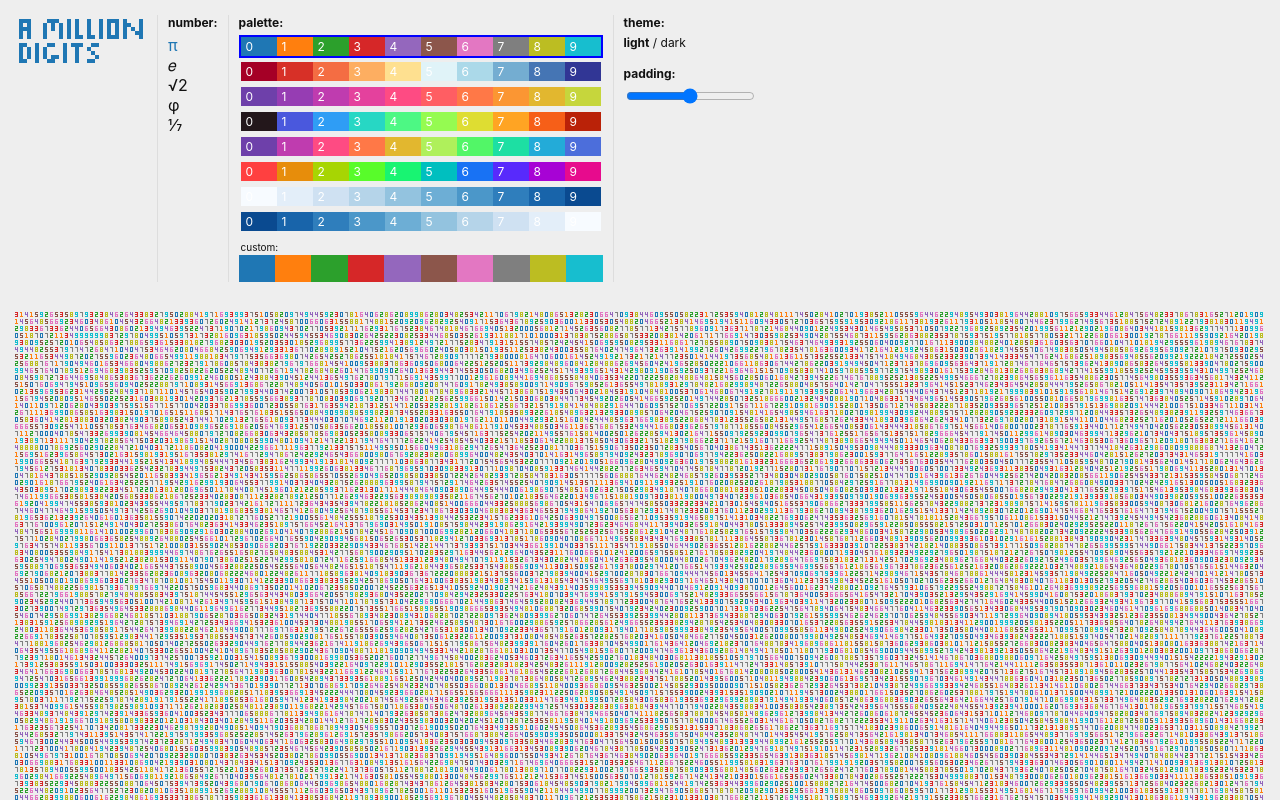
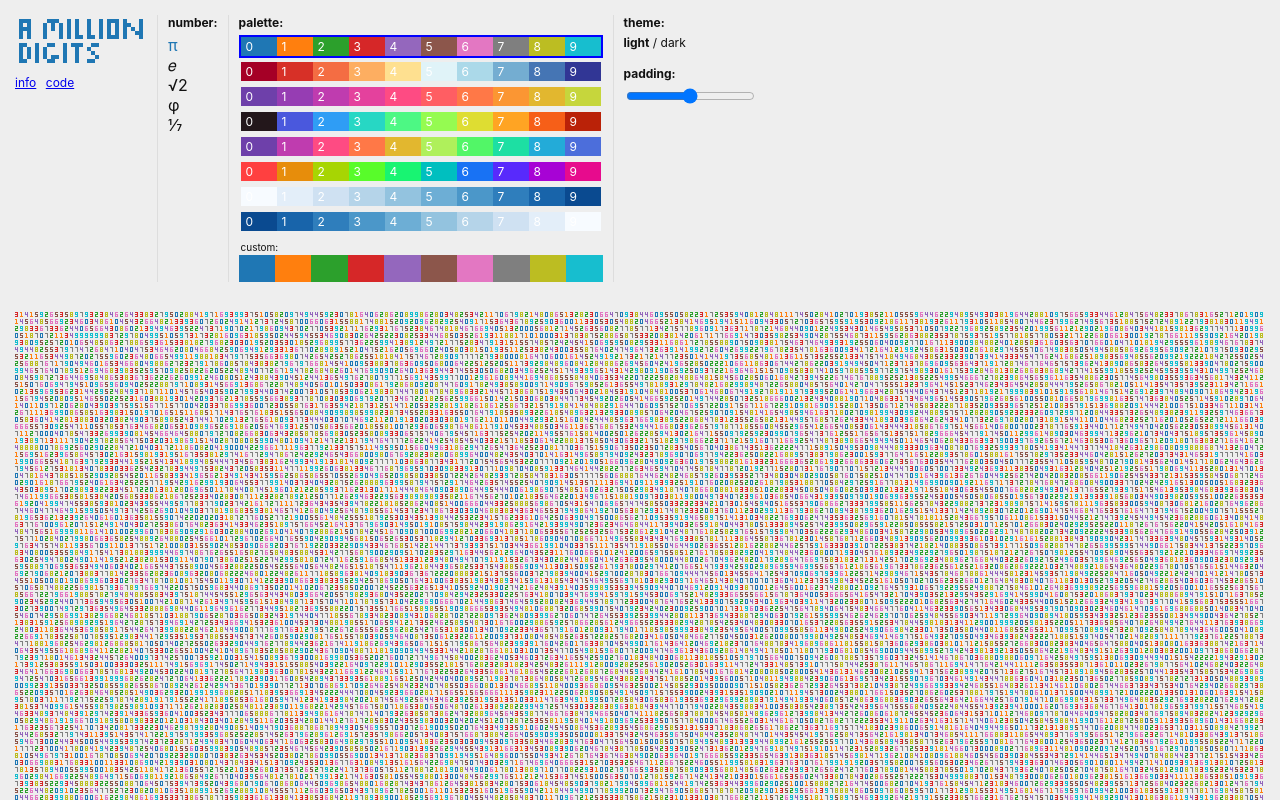
Before and after one commit to dancoates/amilliondigits, a plain HTML site: page index.html in a window 1280 px wide. Shown: the top 800 px of the page. Drawn offline with Linux system fonts and the light colour scheme.

Commit message:
add info and code links

```diff
--- a/index.html
+++ b/index.html
@@ -12,6 +12,10 @@
     <header class="controls">
         <div class="control">
             <img src="/logo.png" alt="A million digits" with="33" height="13" class="logo">
+            <div>
+                <a class="headerLink" href="https://dancoat.es/projects/a-million-digits/">info</a>
+                <a class="headerLink" href="https://github.com/dancoates/amilliondigits/">code</a>
+            </div>
         </div>
         <div class="control">
             <div class="controlHeading">
--- a/style.css
+++ b/style.css
@@ -153,6 +153,11 @@ canvas {
     opacity: 0.7;
 }
 
+.headerLink {
+    font-size: 12px;
+    margin-right: 5px;
+}
+
 @media all and (max-width: 1280px) {
     .paletteList {
         display: grid;
```
